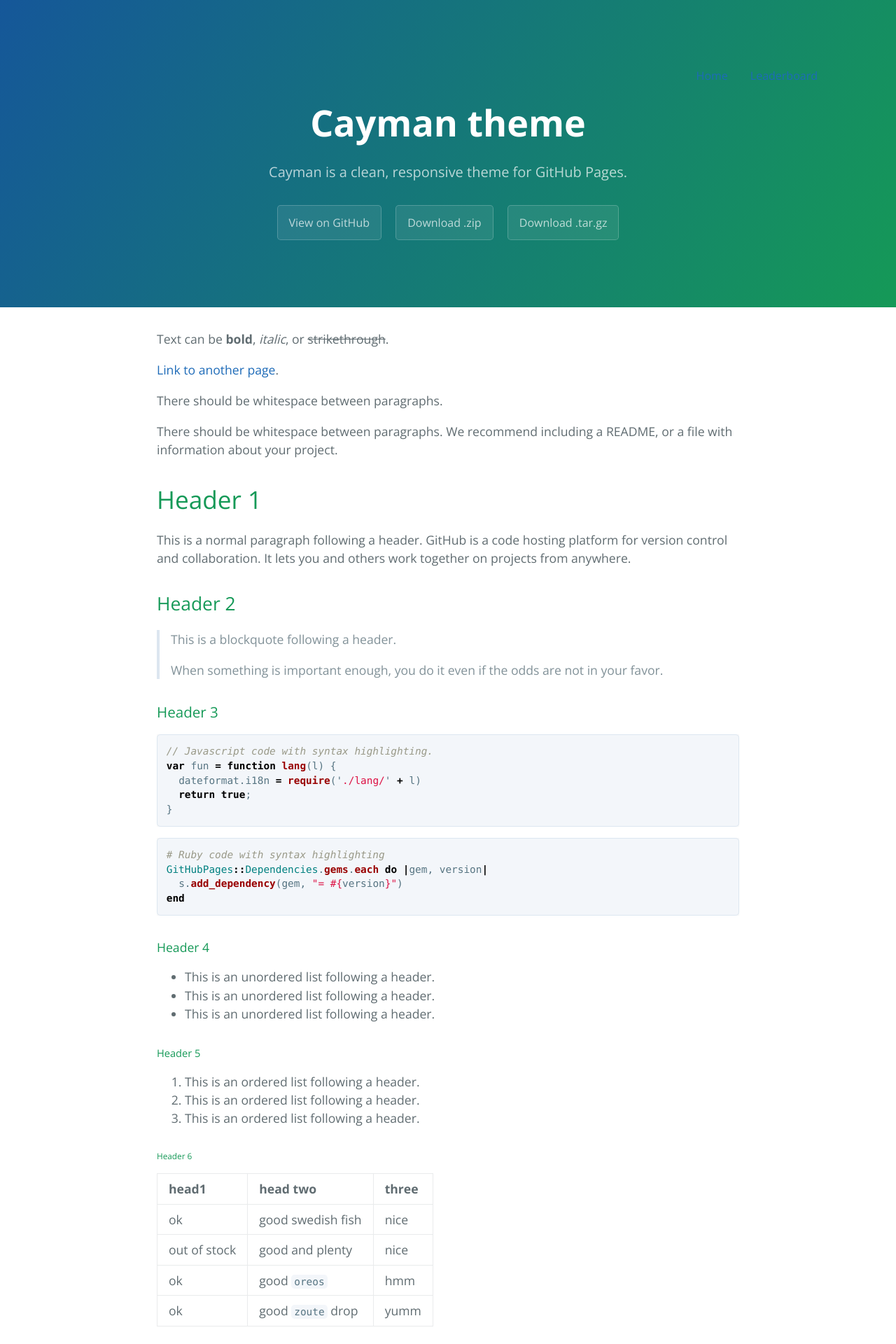
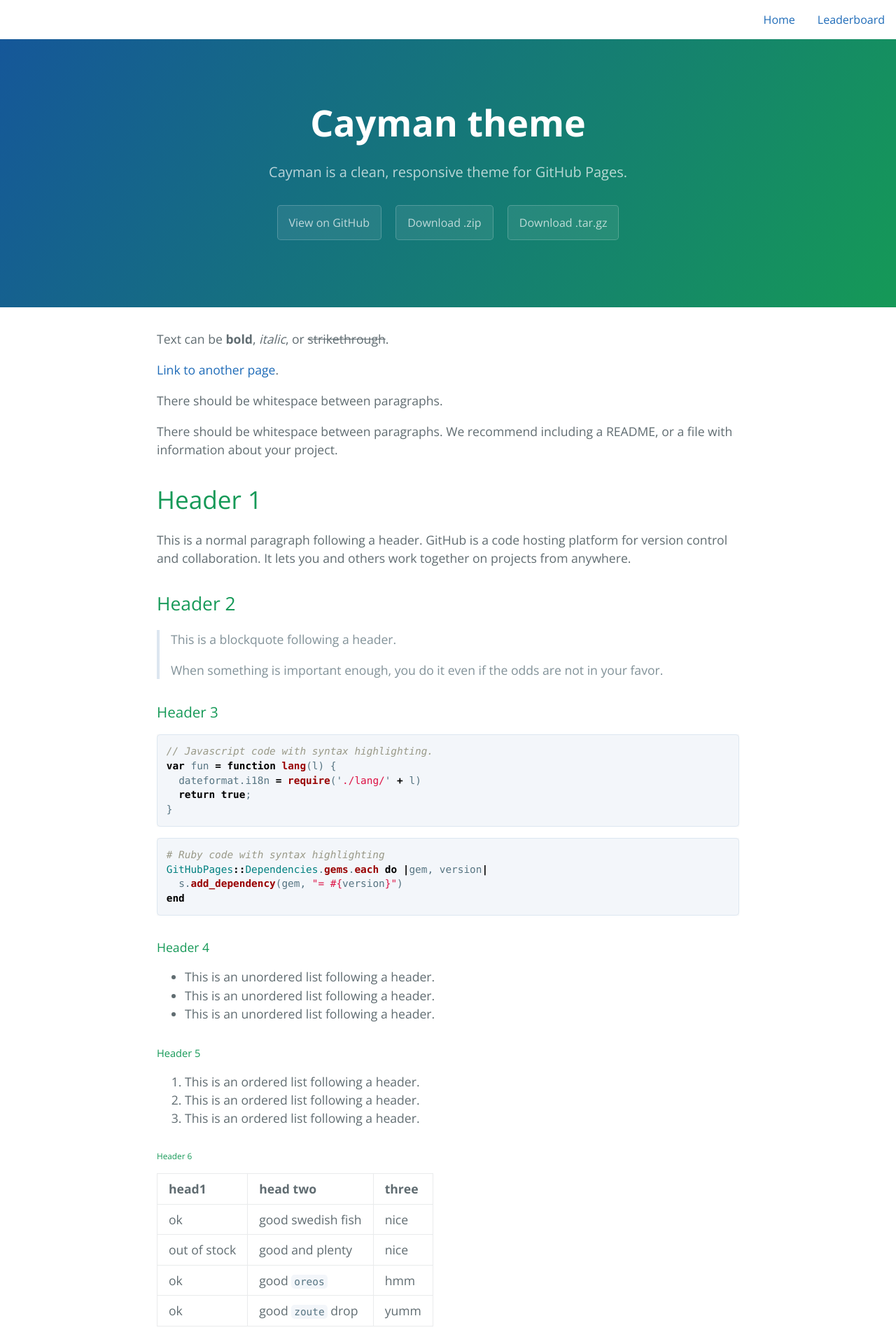
Before and after one commit to mehrdadsaberi/_editval, a Jekyll site: the page built from index.md, in a window 1280 px wide. Shown: the top 1920 px of the page at 70% size. Built offline with Jekyll 4.4.1, drawn with Linux system fonts in a browser that asks for light colours.

Commit message:
Update default.html

```diff
--- a/_layouts/default.html
+++ b/_layouts/default.html
@@ -49,21 +49,26 @@
     .tabs a.active {
       border-color: $header-heading-color;
     }
+
+    .tabs a {
+      font-family: "Open Sans", "Helvetica Neue", Helvetica, Arial, sans-serif;
+      font-size: 16px;
+      line-height: 1.5;
+    }
   </style>
   {% include head-custom.html %}
 </head>
 <body>
   <a id="skip-to-content" href="#content">Skip to the content.</a>
 
-
-
-  <header class="page-header" role="banner">
-    <nav class="tabs">
+  <nav class="tabs">
     <ul>
       <li><a href="{{ site.baseurl }}/" class="active">Home</a></li>
       <li><a href="{{ site.baseurl }}/leaderboard.html">Leaderboard</a></li>
     </ul>
   </nav>
+
+  <header class="page-header" role="banner">
     <h1 class="project-name">{{ page.title | default: site.title | default: site.github.repository_name }}</h1>
     <h2 class="project-tagline">{{ page.description | default: site.description | default: site.github.project_tagline }}</h2>
     {% if site.github.is_project_page %}
```
